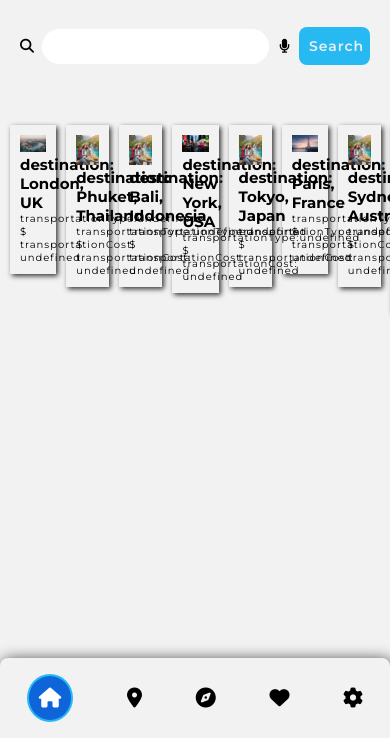
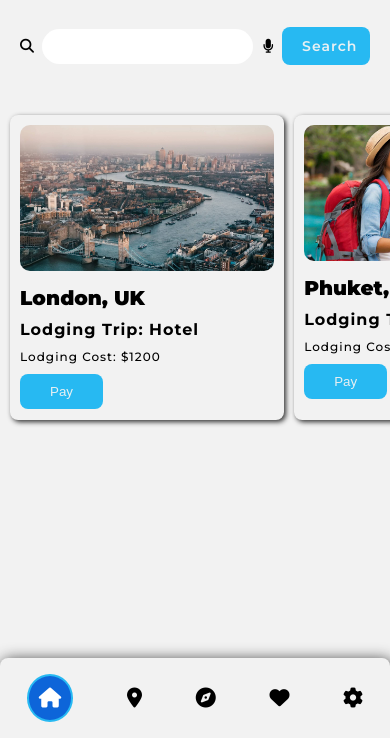
Before and after one commit to Christiano0407/website_spa, a website built with Vite: page src/html/home.html in a window 390 px wide. Shown: the part 106-844 px from the top of the page. Built offline with nearby package versions, Linux system fonts and the light colour scheme.

Commit message:
add: New cards designer

```diff
--- a/src/css/responsive/display_responsive.css
+++ b/src/css/responsive/display_responsive.css
@@ -76,6 +76,7 @@
  }
  .hero__icon {
   font-size: 1.2rem;
+  margin-right: 0.5;
  }
  .hero__btn--text {
   font-size: 1.2rem;
@@ -150,6 +151,9 @@
  }
 
  /* ===== Scrolling ===== */
+ .homeMain__display {
+  margin: 1rem auto;
+ }
  .display__scroll {
   width: 1750vw;
   height: 30rem;
@@ -159,7 +163,28 @@
    flex-direction: column;
    border-radius: 0.8rem;
  }
-
+  .home_-card--text {
+    height: 10rem;
+    padding: 0.5rem;
+  }
+  .title__destiny {
+    margin: 0.5rem 0;
+    font-size: 2rem;
+  }
+  .title__transport {
+    margin: 0.5rem auto;
+    font-size: 1.6rem;
+    font-weight: 700;
+  }
+  .trip__pay {
+    font-size: 1.2rem;
+    font-weight: 500;
+    margin: 0.5rem 0;
+  }
+  .tripBtn__pay {
+    padding: 1rem 3rem;
+    margin: 0.5rem 0;
+  }
 }
 
 @media (min-width: 376px) and (max-width: 460px) {
@@ -231,7 +256,7 @@
     font-size: 1.4rem;
    }
    .hero__btn {
-    padding: 1rem;
+    padding: 1rem 2rem;
     margin-left: 1rem;
    }
    .hero__btn--text {
@@ -306,14 +331,40 @@
  }
 
  /* ===== Scrolling ===== */
+ .homeMain__display {
+  margin: 1rem auto;
+ }
  .display__scroll {
-  width: 1500vw;
-  width: 350vw;
+  width: 1750vw;
+  height: 32.5rem;
  }
  .home__card {
    display: flex;
    flex-direction: column;
+   border-radius: 0.8rem;
  }
+  .home_-card--text {
+    height: 10rem;
+    padding: 0.5rem;
+  }
+  .title__destiny {
+    margin: 0.5rem 0;
+    font-size: 2rem;
+  }
+  .title__transport {
+    margin: 0.5rem auto;
+    font-size: 1.6rem;
+    font-weight: 700;
+  }
+  .trip__pay {
+    font-size: 1.2rem;
+    font-weight: 500;
+    margin: 0.5rem 0;
+  }
+  .tripBtn__pay {
+    padding: 1rem 3rem;
+    margin: 0.5rem 0;
+  }
 
 }
 
--- a/src/css/styleDisplay.css
+++ b/src/css/styleDisplay.css
@@ -389,7 +389,6 @@ button:active, wrapper__btn:active {
 
 /* === ==== Display Mobile & Scroll ==== === */
 .homeMain__display {
-  margin: 2rem auto;
   width: 100%;
   overflow: scroll;
 }
@@ -421,4 +420,37 @@ button:active, wrapper__btn:active {
   border: none;
   outline: none;
   box-shadow: 2px 2px 5px #333;
+  overflow: hidden;
 }
+.home__card--figure {
+  width: 100%;
+ }
+ .home__card--text {
+  width: 100%;
+  display: flex;
+  flex-direction: column;
+  margin: 1rem auto;
+ }
+ .title__destiny {
+  font-weight: 900;
+ }
+ .home__card--pay {
+  width: 100%;
+  display: flex;
+  flex-direction: column;
+  align-items: flex-start;
+ }
+ .title__transport {
+  width: 100%;
+ }
+ .home__card--img {
+  aspect-ratio: 16/9;
+  border-radius: 1rem;
+ }
+ .tripBtn__pay {
+  background-color: var(--clr-principal);
+  color: var(--clr-white-one);
+  border: none;
+  outline: none;
+  border-radius: 0.8rem;
+ }
--- a/src/js/pages/home.js
+++ b/src/js/pages/home.js
@@ -21,8 +21,8 @@ export const displayHome = async () => {
         sortedData.forEach(item => {
             const homePageData = {
                 Destination: item.Destination,
-                transportationType: item.AccommodationType,
-                transportationCost: item.AccommodationCost,
+                transportationType: item["Accommodation type"],
+                transportationCost: item["Accommodation cost"],
                 images: item.images,
             };
 
--- a/src/poo/patternsDesign.js
+++ b/src/poo/patternsDesign.js
@@ -147,10 +147,11 @@ export class HomePageTravel extends Home {
             <img class="home__card--img" alt="" src=${imgSrc}>
          </figure>
          <div class="home__card--text">
-            <h2 class="title__destiny"> destination: ${this.dataHome.Destination}</h2>
+            <h2 class="title__destiny">${this.dataHome.Destination}</h2>
             <div class="home__card--pay">
-              <p class="title__transport"> transportationType:${this.dataHome.transportationType}</p>
-              <span class="trip__pay">$ transportationCost: ${this.dataHome.transportationCost}</span>
+              <p class="title__transport">Lodging Trip: ${this.dataHome.transportationType}</p>
+              <span class="trip__pay">Lodging Cost: $${this.dataHome.transportationCost}</span>
+              <button class="tripBtn__pay">Pay</button>
             </div>
          </div>
       </div>
```
